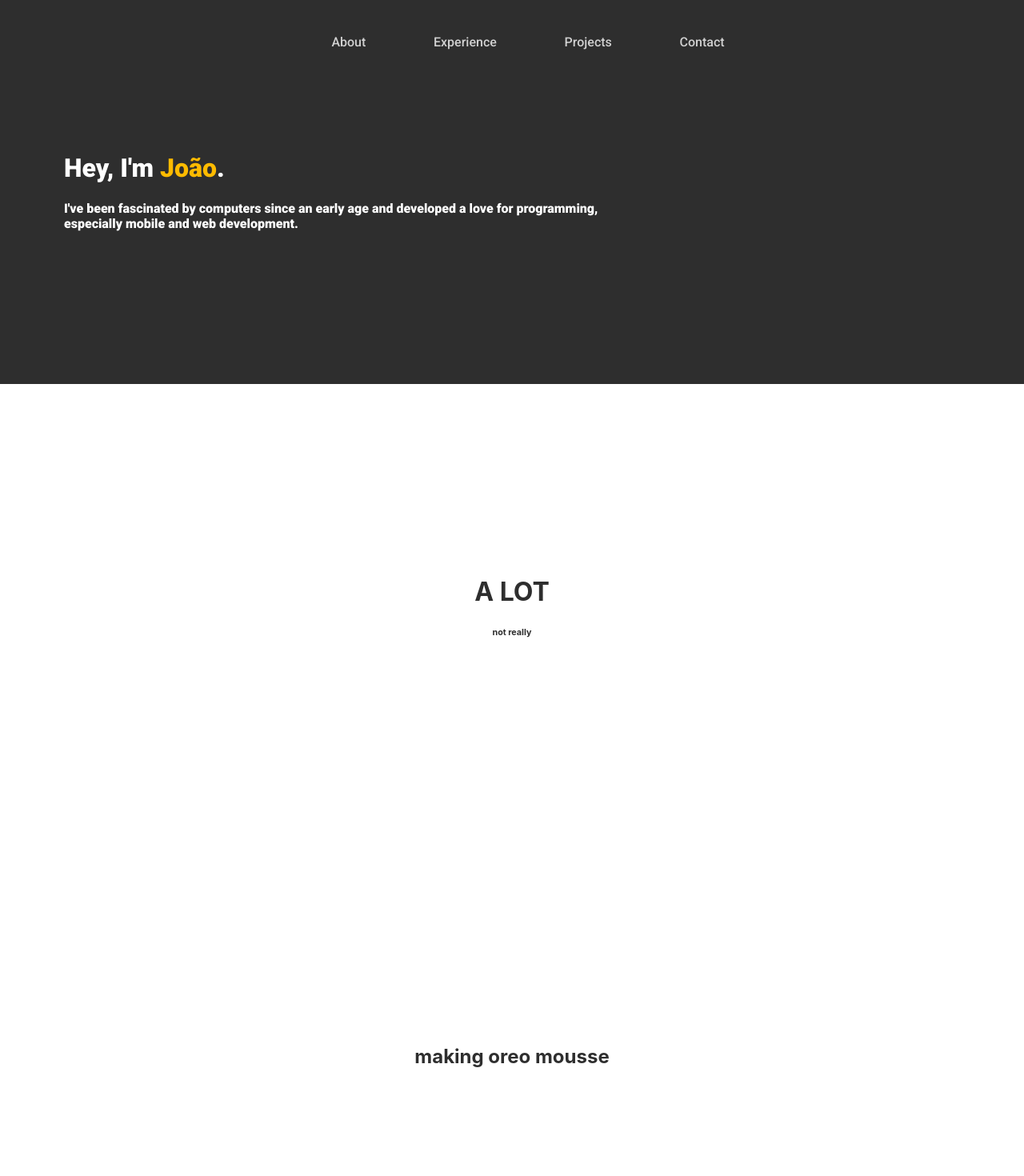
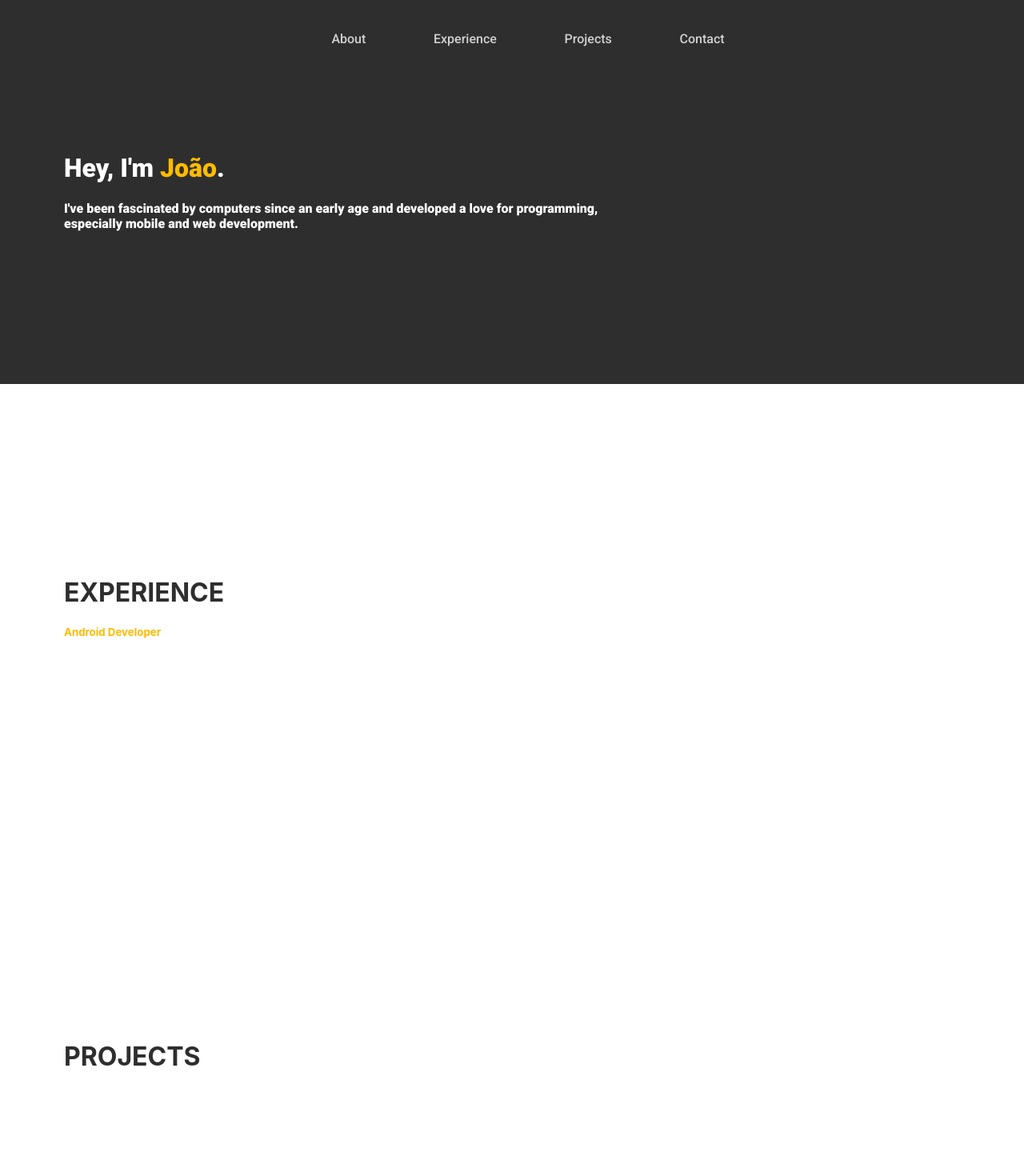
Before and after one commit to joaoarteiro/web-portfolio, a React (Create React App) app: page /projects in a window 1280 px wide. Shown: the top 1470 px of the page at 80% size. Built offline with nearby package versions, Linux system fonts and the light colour scheme.

Commit message:
text preview

```diff
--- a/src/App.css
+++ b/src/App.css
@@ -12,7 +12,7 @@ nav {
   width: 100%;
   justify-content: space-around;
   align-items: center;
-  min-height: 13vh;
+  min-height: 12vh;
   background: rgb(46, 46, 46);
   color: white;
 }
@@ -103,12 +103,19 @@ transition: .6s;
   text-align: left;
   padding-left: 10vh;
   font-family: Roboto;
-  color: white;
+  color: rgb(255, 255, 255);
 }
 
 .title {
-  margin: 0 auto;
+  text-align: left;
+  padding-left: 10vh;
   color: rgb(46, 46, 46);
+}
+
+.text {
+  text-align: left;
+  color: rgb(255, 187, 0);
+
 }
 
 .yellow-text {
--- a/src/pages/Contact/Contact.jsx
+++ b/src/pages/Contact/Contact.jsx
@@ -6,7 +6,7 @@ function Contact() {
     <div className="App">
       <div className="contact-section" id="contact">
         <div className="title">
-          <h2>feel free to stalk me here</h2>
+          <h1>CONTACTS</h1>
           </div>
       </div >
     </div>
--- a/src/pages/Experience/Experience.jsx
+++ b/src/pages/Experience/Experience.jsx
@@ -7,8 +7,8 @@ function Experience() {
     <div className="App">
     <div className="experience-section" id="experience">
       <div className="title">
-        <h1>A LOT</h1>
-          <h6>not really</h6>
+        <h1>EXPERIENCE</h1>
+          <div className="text"><h5>Android Developer</h5></div>
         </div>
     </div >
   </div>
--- a/src/pages/Projects/Projects.jsx
+++ b/src/pages/Projects/Projects.jsx
@@ -7,7 +7,7 @@ function Projects() {
     <div className="App">
       <div className="projects-section" id="projects">
         <div className="title">
-          <h2>making oreo mousse</h2>
+          <h1>PROJECTS</h1>
           </div>
       </div >
     </div>
```
